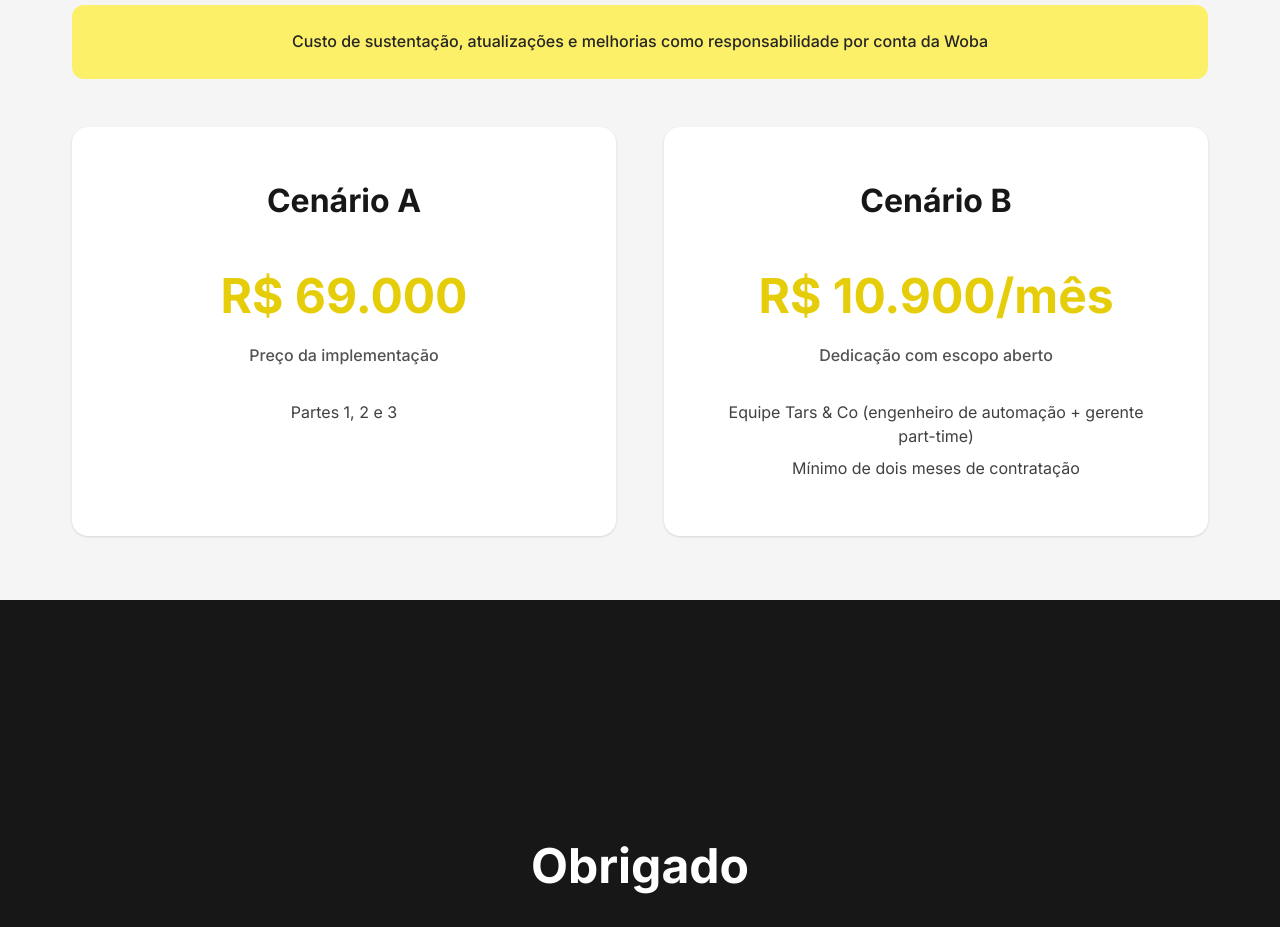
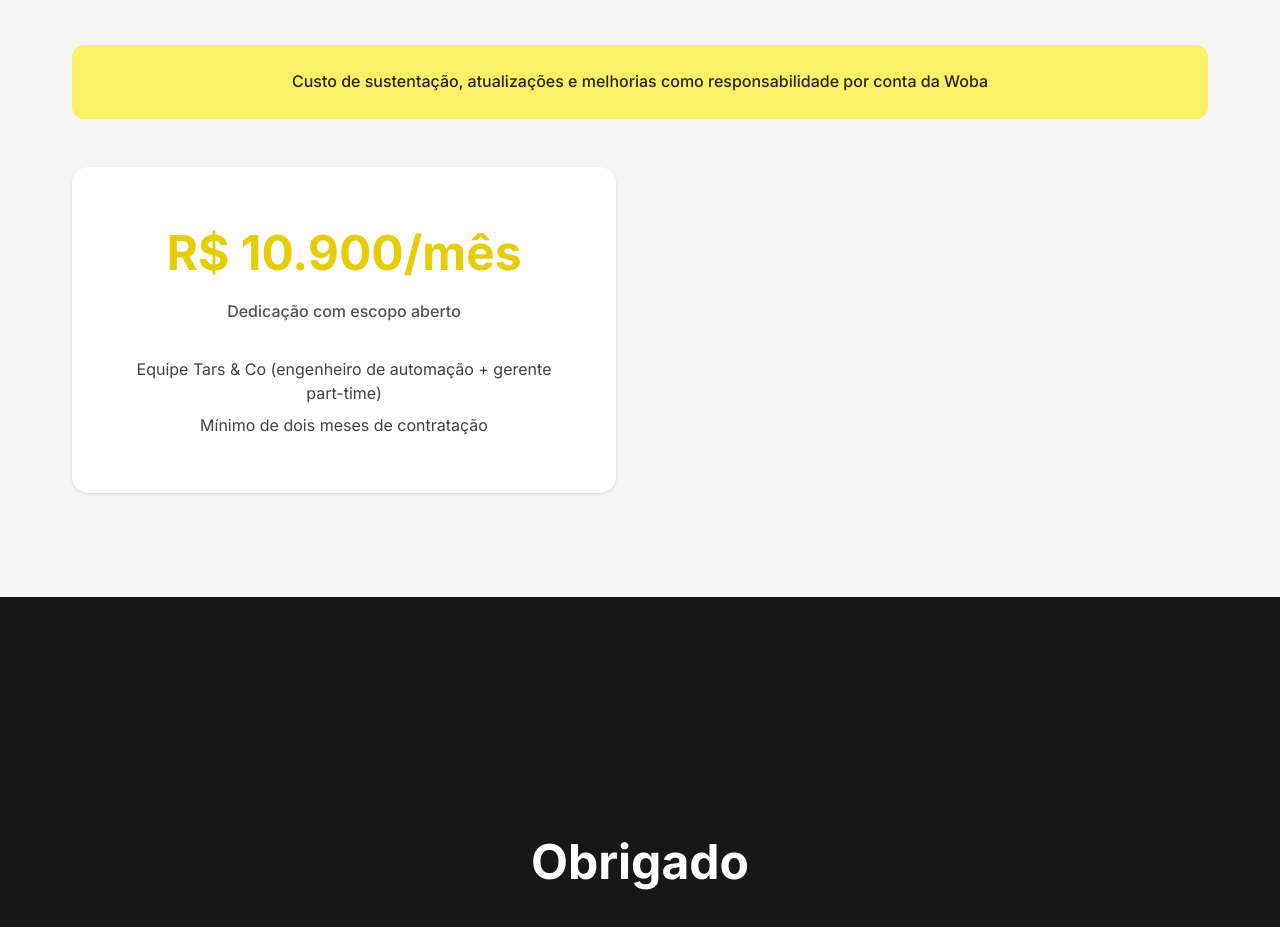
Before and after one commit to pedrotars/woba-proposta-tars, a plain HTML site: page index.html in a window 1280 px wide. Shown: the part 10009-10936 px from the top of the page. Drawn offline with Linux system fonts and the light colour scheme; files whose address does not match are found by name.

Commit message:
remoção do cenário A

```diff
--- a/index.html
+++ b/index.html
@@ -431,27 +431,12 @@
         </div>
         <div class="commercial-scenarios">
             <div class="scenario">
-                    <div class="scenario-header">
-                        <h3>Cenário A</h3>
-                    </div>
-                    <div class="scenario-price">
-                        <span class="price-value">R$ 69.000</span>
-                        <span class="price-description">Preço da implementação</span>
-                    </div>
-                    <div class="scenario-scope">
-                        <p>Partes 1, 2 e 3</p>
-                    </div>
-                </div>
-                <div class="scenario">
-                    <div class="scenario-header">
-                        <h3>Cenário B</h3>
-                    </div>
                 <div class="scenario-price">
                     <span class="price-value">R$ 10.900/mês</span>
                     <span class="price-description">Dedicação com escopo aberto</span>
                 </div>
                 <div class="scenario-scope">
-                        <p>Equipe Tars & Co (engenheiro de automação + gerente part-time)</p>
+                    <p>Equipe Tars &amp; Co (engenheiro de automação + gerente part-time)</p>
                     <p>Mínimo de dois meses de contratação</p>
                 </div>
             </div>
```
Lines whose indentation alone changed are shown as unchanged.
